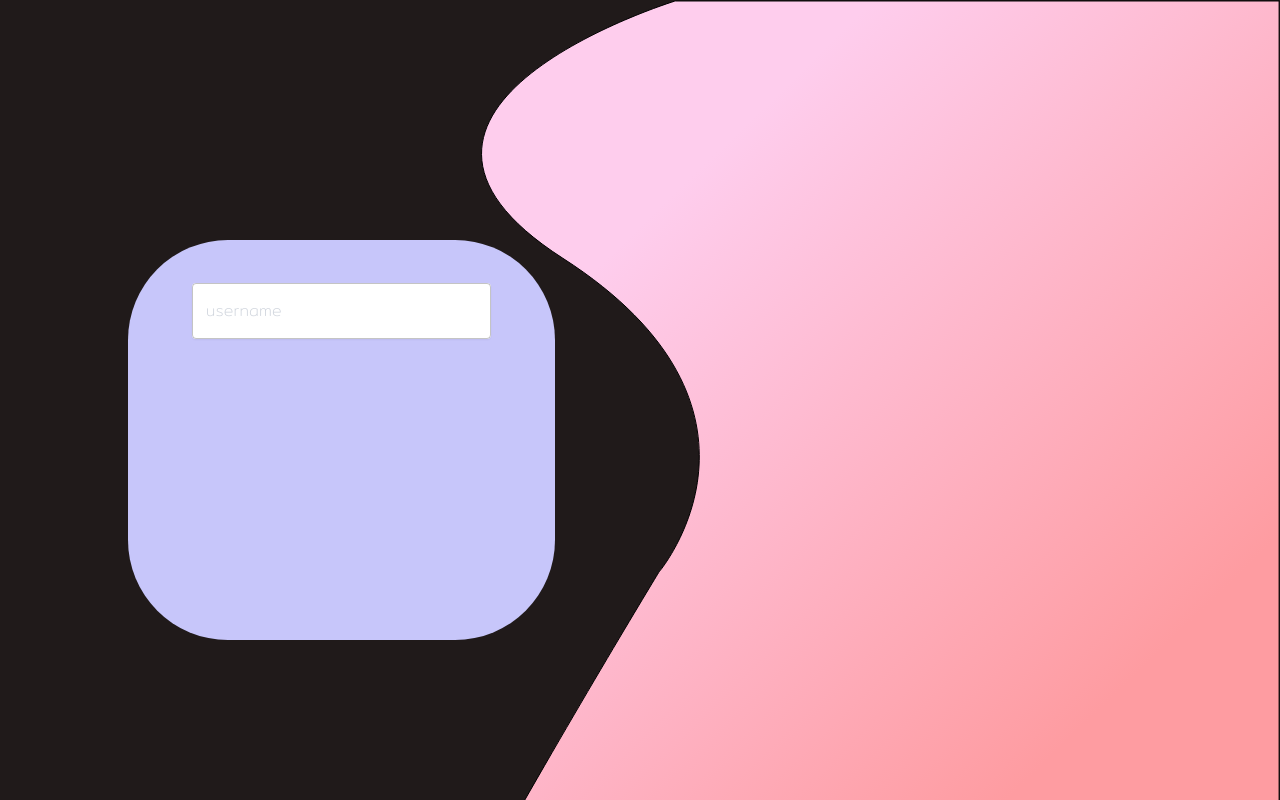
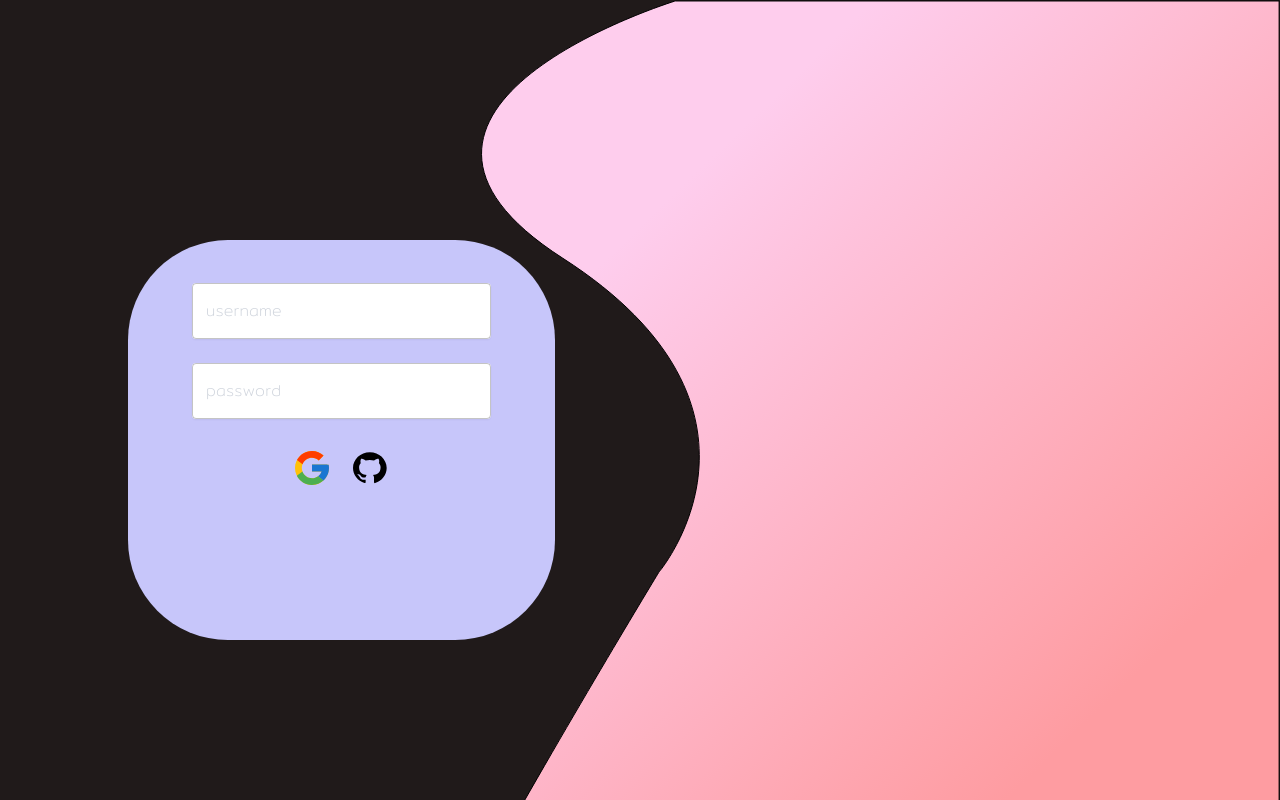
Before and after one commit to 22p21s0045/storage-of-idea, a Next.js app: page /login in a window 1280 px wide. Shown: the top 800 px of the page. Built offline with nearby package versions, Linux system fonts and the light colour scheme.

Commit message:
add: login provider success

```diff
--- a/pages/login.tsx
+++ b/pages/login.tsx
@@ -1,10 +1,11 @@
 import React from "react";
 
 import Image from "next/image";
-import { Box, Grid, Stack, TextField } from "@mui/material";
+import { Box, Grid, Stack, TextField,IconButton } from "@mui/material";
 import { InputAdornment } from "@mui/material";
-
+import {useState} from "react";
 function login() {
+  const [show_password,setShow_password] = useState(false);
   return (
     <div>
       <Box sx={{ position: "absolute", right: 0, zIndex: -1 }}>
@@ -13,6 +14,7 @@ function login() {
           alt="curve"
           width={815}
           height={1020}
+
         />
       </Box>
       <Grid container sx={{ position: "absolute", top: "30%", left: "10%" }}>
@@ -32,6 +34,7 @@ function login() {
             sx={{ width: "100%", marginTop: "10%" }}
             alignItems="center"
             justifyContent="center"
+            spacing={3}
           >
             <TextField
               sx={{ width: "70%", input: { color: "black" } }}
@@ -42,6 +45,28 @@ function login() {
                 style: { fontFamily: "Mitr", color: "#D0D5DD" },
               }}
             />
+            <TextField
+              sx={{ width: "70%", input: { color: "black" } }}
+              color="success"
+              label="password"
+              type="password"
+              variant="outlined"
+              InputLabelProps={{
+                style: { fontFamily: "Mitr", color: "#D0D5DD" },
+              }}
+            />
+            <Box>
+              <Stack direction= "row" spacing={1}>
+                <IconButton>
+                  <Image src ="/svg/login/icon/google.svg" width="34" height="34" />
+                </IconButton>
+                <IconButton>
+                  <Image src ="/svg/login/icon/github.svg" width="34" height="34" />
+                </IconButton>
+
+
+              </Stack>
+            </Box>
 
           </Stack>
         </Grid>
```
Also changed, not shown: public/svg/login/icon/github.svg (added), public/svg/login/icon/google.svg (added).
